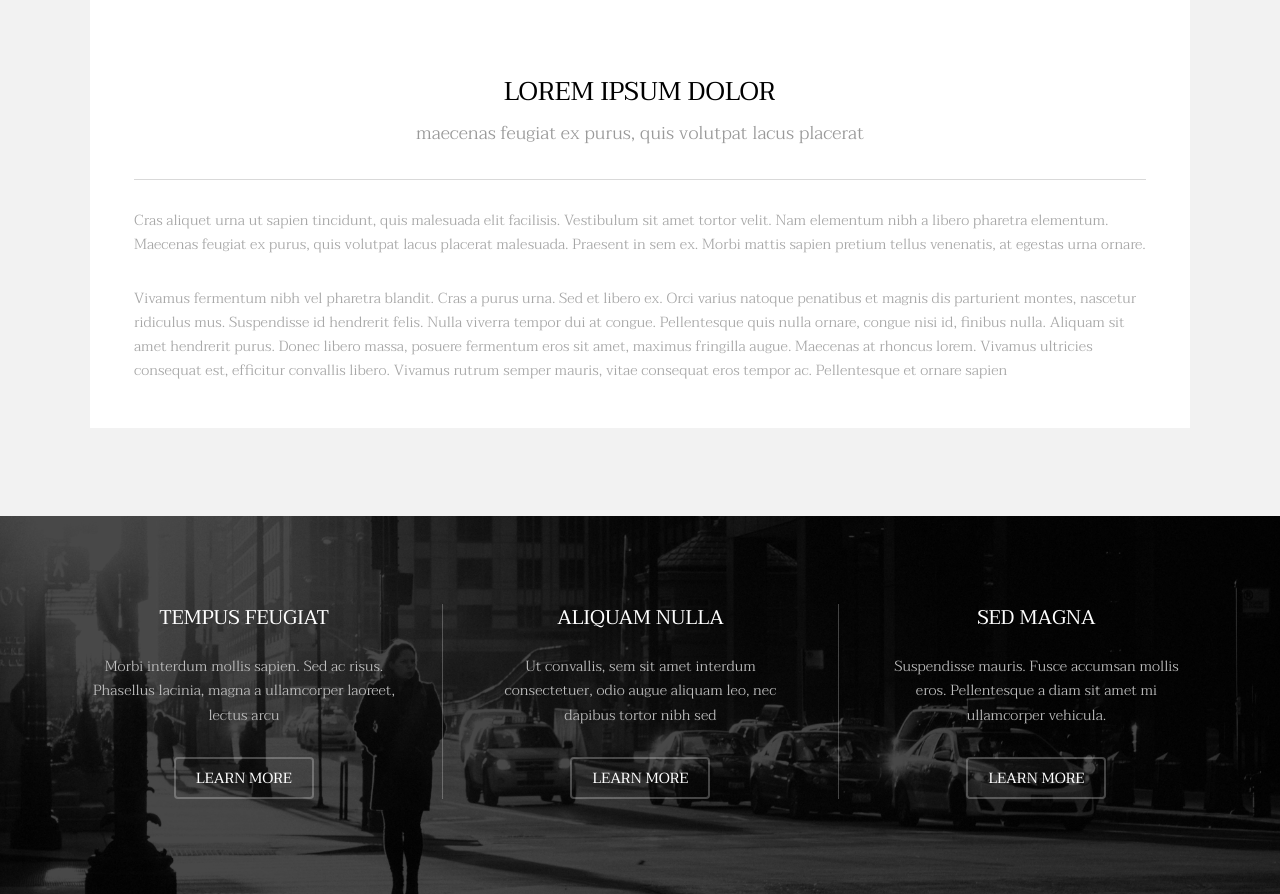
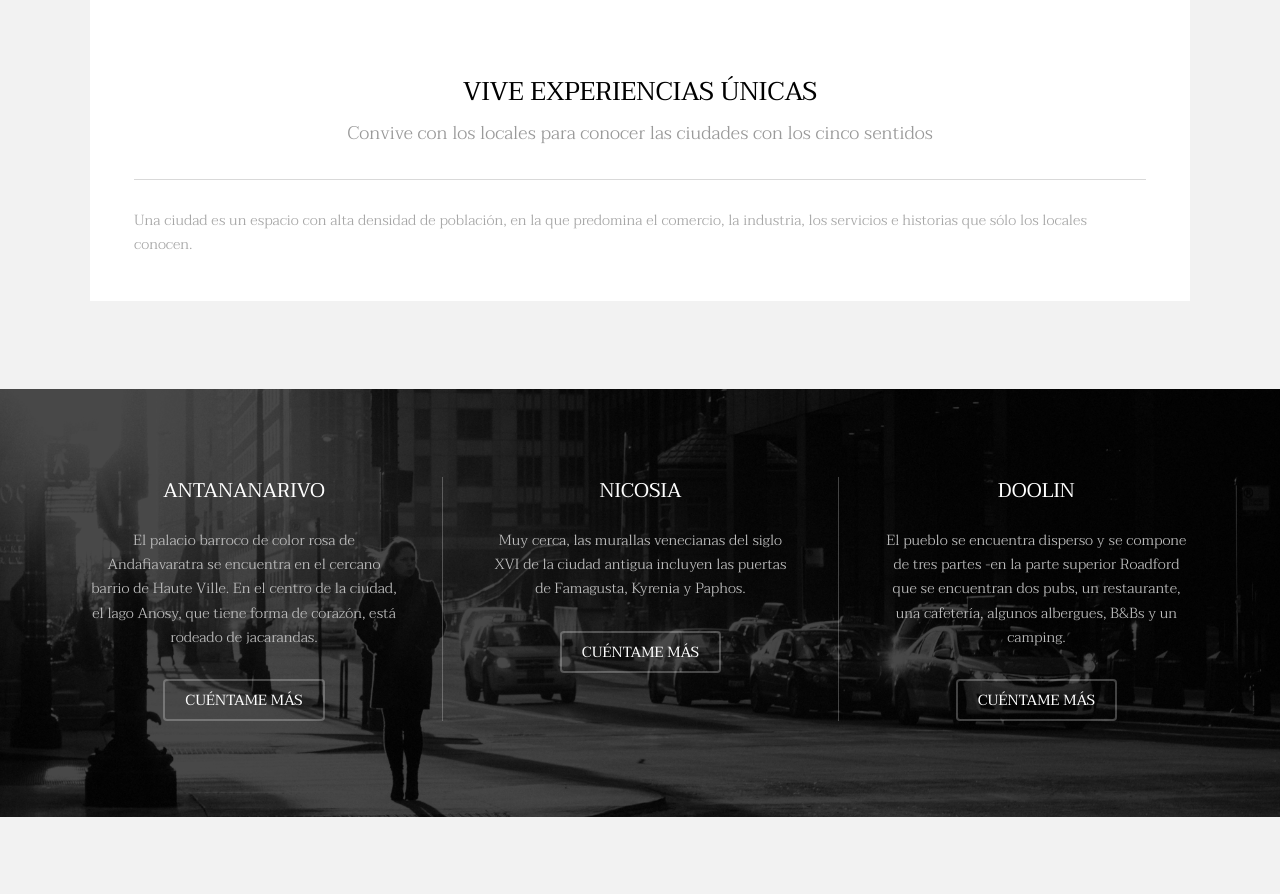
Before and after one commit to isabelbaviera/04_REP_METROPOLITA, a plain HTML site: page index.html in a window 1280 px wide. Shown: the part 1216-2110 px from the top of the page. Drawn offline with Linux system fonts and the light colour scheme.

Commit message:
todos los textos que faltan por IGNACIO

```diff
--- a/index.html
+++ b/index.html
@@ -52,12 +52,11 @@
 							</div>
 							<div class="content">
 								<header class="align-center">
-									<h2>Lorem ipsum dolor</h2>
-									<p>maecenas feugiat ex purus, quis volutpat lacus placerat</p>
+									<h2>VIVE EXPERIENCIAS ÚNICAS</h2>
+									<p>Convive con los locales para conocer las ciudades con los cinco sentidos</p>
 								</header>
 								<hr />
-								<p> Cras aliquet urna ut sapien tincidunt, quis malesuada elit facilisis. Vestibulum sit amet tortor velit. Nam elementum nibh a libero pharetra elementum. Maecenas feugiat ex purus, quis volutpat lacus placerat malesuada. Praesent in sem ex. Morbi mattis sapien pretium tellus venenatis, at egestas urna ornare.</p>
-								<p>Vivamus fermentum nibh vel pharetra blandit. Cras a purus urna. Sed et libero ex. Orci varius natoque penatibus et magnis dis parturient montes, nascetur ridiculus mus. Suspendisse id hendrerit felis. Nulla viverra tempor dui at congue. Pellentesque quis nulla ornare, congue nisi id, finibus nulla. Aliquam sit amet hendrerit purus. Donec libero massa, posuere fermentum eros sit amet, maximus fringilla augue. Maecenas at rhoncus lorem. Vivamus ultricies consequat est, efficitur convallis libero. Vivamus rutrum semper mauris, vitae consequat eros tempor ac. Pellentesque et ornare sapien</p>
+								<p> Una ciudad es un espacio con alta densidad de población, en la que predomina el comercio, la industria, los servicios e historias que sólo los locales conocen.</p>
 							</div>
 						</div>
 					</div>
@@ -70,29 +69,29 @@
 					<div id="flexgrid">
 						<div>
 							<header>
-								<h3>Tempus Feugiat</h3>
+								<h3>ANTANANARIVO</h3>
 							</header>
-							<p>Morbi interdum mollis sapien. Sed ac risus. Phasellus lacinia, magna a ullamcorper laoreet, lectus arcu</p>
+							<p>El palacio barroco de color rosa de Andafiavaratra se encuentra en el cercano barrio de Haute Ville. En el centro de la ciudad, el lago Anosy, que tiene forma de corazón, está rodeado de jacarandas.</p>
 							<ul class="actions">
-								<li><a href="#" class="button alt">Learn More</a></li>
+								<li><a href="#" class="button alt">CUÉNTAME MÁS</a></li>
 							</ul>
 						</div>
 						<div>
 							<header>
-								<h3>Aliquam Nulla</h3>
+								<h3>NICOSIA</h3>
 							</header>
-							<p>Ut convallis, sem sit amet interdum consectetuer, odio augue aliquam leo, nec dapibus tortor nibh sed </p>
+							<p>Muy cerca, las murallas venecianas del siglo XVI de la ciudad antigua incluyen las puertas de Famagusta, Kyrenia y Paphos.</p>
 							<ul class="actions">
-								<li><a href="#" class="button alt">Learn More</a></li>
+								<li><a href="#" class="button alt">CUÉNTAME MÁS</a></li>
 							</ul>
 						</div>
 						<div>
 							<header>
-								<h3>Sed Magna</h3>
+								<h3>DOOLIN</h3>
 							</header>
-							<p>Suspendisse mauris. Fusce accumsan mollis eros. Pellentesque a diam sit amet mi ullamcorper vehicula.</p>
+							<p>El pueblo se encuentra disperso y se compone de tres partes -en la parte superior Roadford que se encuentran dos pubs, un restaurante, una cafetería, algunos albergues, B&Bs y un camping.</p>
 							<ul class="actions">
-								<li><a href="#" class="button alt">Learn More</a></li>
+								<li><a href="#" class="button alt">CUÉNTAME MÁS</a></li>
 							</ul>
 						</div>
 					</div>
```
